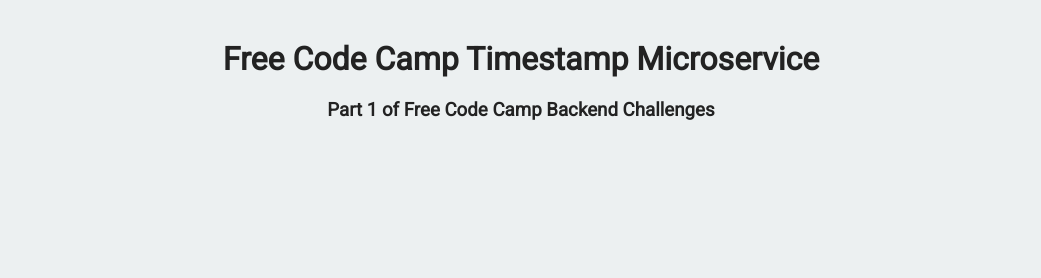
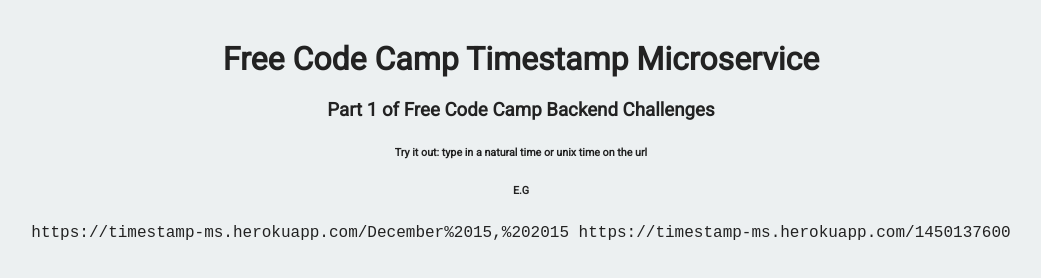
Before and after one commit to jcsonofashepherd/freecodecamp-jcc-timestamp-microservice, a website: page views/index.html in a window 1280 px wide. Shown: the whole page, without its empty margins (119-1160 px from the left). Drawn offline with Linux system fonts and the light colour scheme.

Commit message:
Checkpoint

```diff
--- a/views/index.html
+++ b/views/index.html
@@ -12,6 +12,11 @@
       <div class="container">
          <h1>Free Code Camp Timestamp Microservice</h1>
          <h3>Part 1 of Free Code Camp Backend Challenges</h3>
+         <h6>Try it out: type in a natural time or unix time on the url</h6>
+         <h6>
+          E.G
+        </h6>
+         <code>https://timestamp-ms.herokuapp.com/December%2015,%202015 https://timestamp-ms.herokuapp.com/1450137600</code>
       </div>
    </body>
 
```
